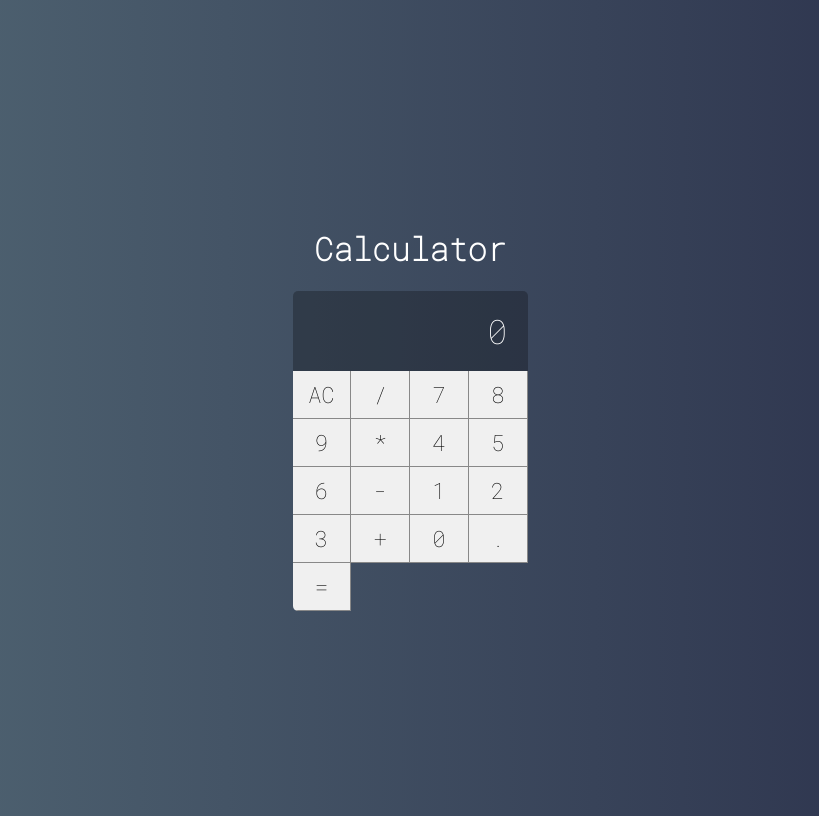
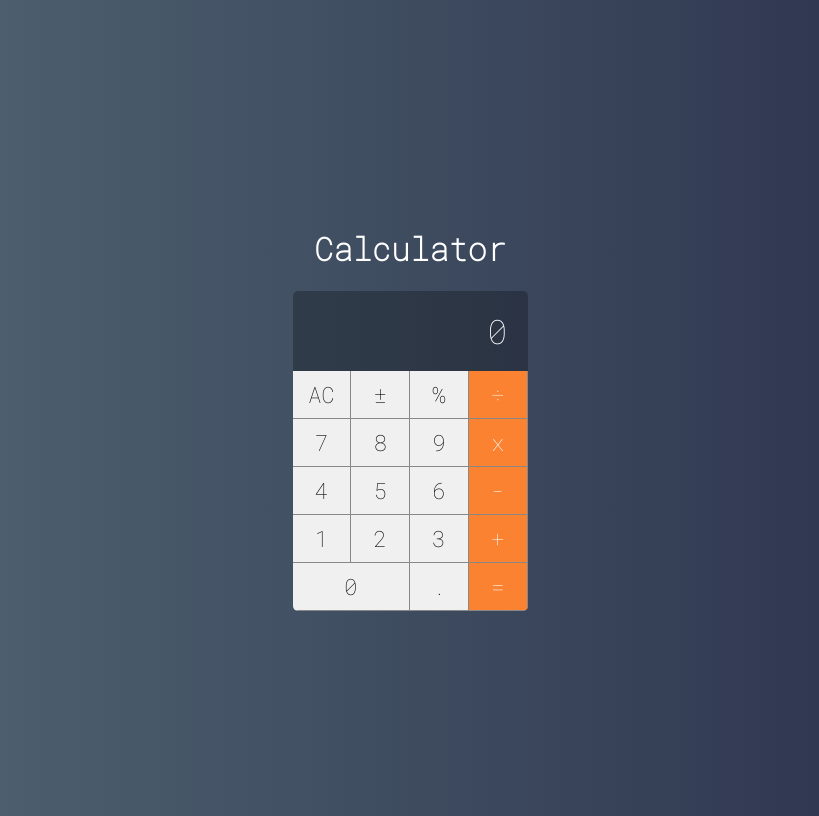
Before and after one commit to afmdaniel/Calculator, a React (Create React App) app: page / in a window 1280 px wide. Shown: the whole page, without its empty margins (230-1049 px from the left). Built offline with nearby package versions, Linux system fonts and the light colour scheme.

Commit message:
adjust and create more buttons

```diff
--- a/src/main/Calculator.jsx
+++ b/src/main/Calculator.jsx
@@ -9,22 +9,24 @@ function Calculator(props) {
         <div className="calculator">
             <Display value={0} />
             <Button label="AC" />
-            <Button label="/" />
+            <Button label="±" />
+            <Button label="%" />
+            <Button className="operation" label="÷" />
             <Button label="7" />
             <Button label="8" />
             <Button label="9" />
-            <Button label="*" />
+            <Button className="operation" label="x" />
             <Button label="4" />
             <Button label="5" />
             <Button label="6" />
-            <Button label="-" />
+            <Button className="operation" label="-" />
             <Button label="1" />
             <Button label="2" />
             <Button label="3" />
-            <Button label="+" />
-            <Button label="0" />
+            <Button className="operation" label="+" />
+            <Button className="double" label="0" />
             <Button label="." />
-            <Button label="=" />
+            <Button className="operation" label="=" />
         </div>
     )
 }
```
